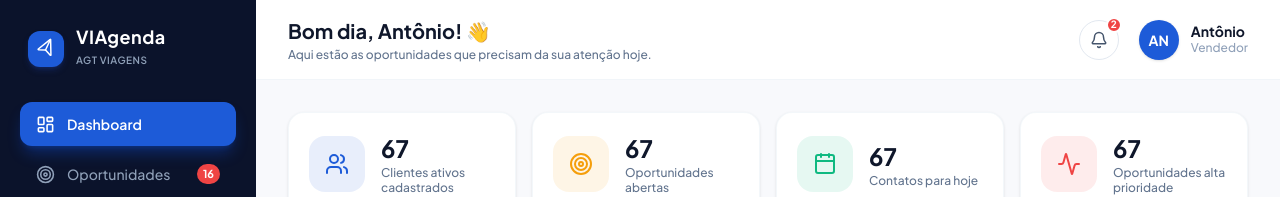
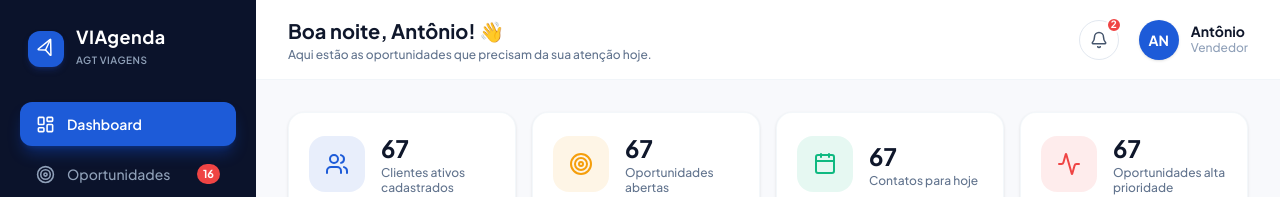
Before and after one commit to paduedu81-create/-ViAgenda-, a React (Vite) app in the folder frontend/: page /dashboard in a window 1280 px wide. Shown: the top 197 px of the page. Built offline with nearby package versions, Linux system fonts and the light colour scheme.

Commit message:
dashboard: adiciona saudacao dinamica no header e corrige tipagem de proximos contatos

```diff
--- a/frontend/src/components/layout/Header.tsx
+++ b/frontend/src/components/layout/Header.tsx
@@ -12,13 +12,27 @@ export default function Header() {
 
 
 
+  // função que pega saudação conforme o horário
+  const obterSaudacao = (): string => {
+    const hora = new Date().getHours();
+    if (hora >= 5 && hora < 12) {
+      return 'Bom dia';
+    }
+    if (hora >= 12 && hora < 18) {
+      return 'Boa tarde';
+    }
+    return 'Boa noite';
+  };
+
+  const saudacao = obterSaudacao();
+
   return (
     <header className="bg-white border-b border-slate-100 h-20 px-8 flex items-center justify-between shrink-0">
 
       {/* Saudação */}
       <div>
         <h2 className="text-xl font-bold text-slate-900 flex items-center gap-2">
-          Bom dia, Antônio! 👋
+          {saudacao}, Antônio! 👋
         </h2>
         <p className="text-xs text-slate-500 mt-0.5">
           Aqui estão as oportunidades que precisam da sua atenção hoje.
--- a/frontend/src/pages/Dashboard/components/CardProximosContatos.tsx
+++ b/frontend/src/pages/Dashboard/components/CardProximosContatos.tsx
@@ -17,7 +17,7 @@ interface CardProximosContatosProps {
 }
 
 export function CardProximosContatos({
-  contatos,
+  contatos = [],
   onVerAgenda,
   onSelecionarContato,
 }: CardProximosContatosProps) {
```
